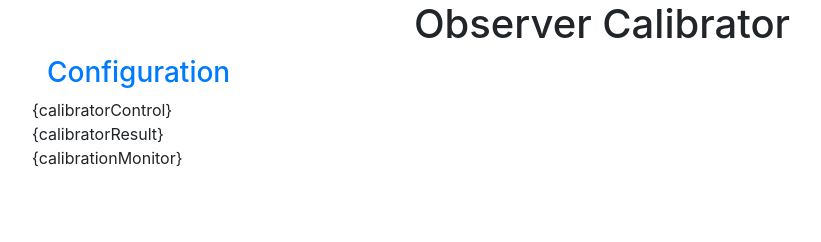
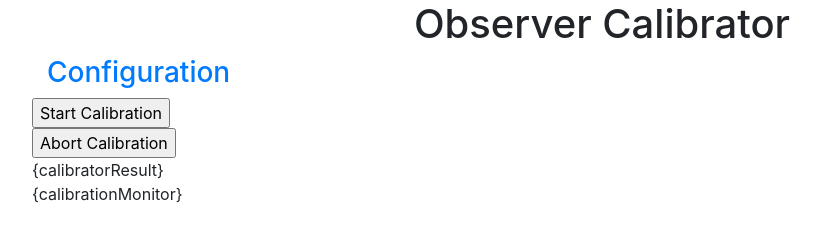
Before and after one commit to MakUrSpace/harmony, a plain HTML site: page observer/templates/Calibrator.html in a window 1280 px wide. Shown: the whole page, without its empty margins (38-859 px from the left). Drawn offline with Linux system fonts and the light colour scheme.

Commit message:
Calibrator UI

```diff
--- a/observer/templates/Calibrator.html
+++ b/observer/templates/Calibrator.html
@@ -3,6 +3,7 @@
 <head>
     <!-- Required meta tags -->
     <meta charset="utf-8">
+    <meta http-equiv="refresh" content="5">
     <meta name="viewport" content="width=device-width, initial-scale=1, shrink-to-fit=no">
 
     <link rel="stylesheet" href="/bootstrap.min.css">
@@ -17,7 +18,14 @@
     <h1 align="center">Observer Calibrator</h1>
     <h3><a href="/config">Configuration</a></h3>
     <div class="row" align="center">
-        {calibratorControl}
+        <div class="container">
+            <div class="row">
+                <input type="button" value="Start Calibration" onclick="startCalibration()">
+            </div>
+            <div class="row">
+                <input type="button" value="Abort Calibration" onclick="abortCalibration()">
+            </div>
+        </div>
     </div>
     <div class="row" align="center">
         {calibratorResult}
@@ -27,4 +35,15 @@
     </div>
 </div>
 </body>
+<script>
+    async function startCalibration(){
+        const request = new Request("/calibrator/start_calibration");
+        fetch(request)
+    }
+
+    async function abortCalibration(){
+        const request = new Request("/calibrator/abort_calibration");
+        fetch(request)
+    }
+</script>
 </html>
```
Also changed, not shown: 2 other files.
